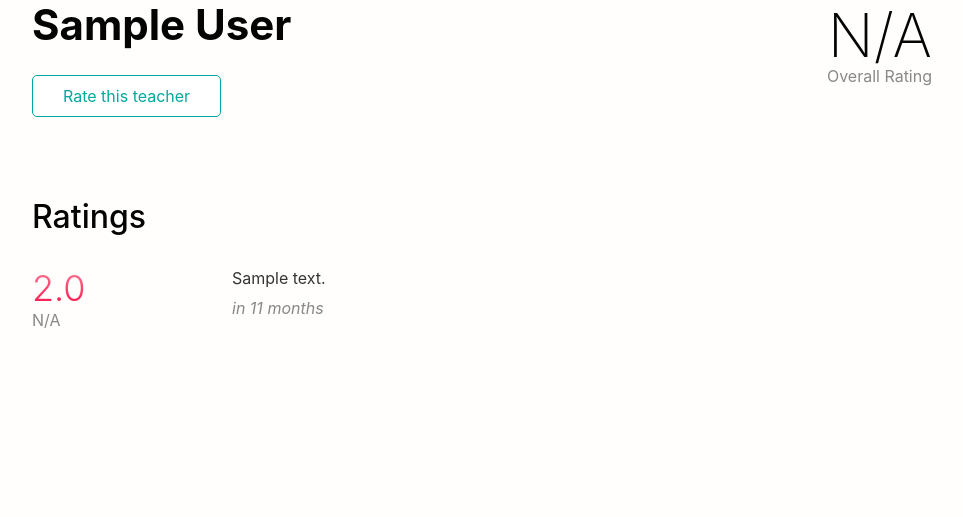
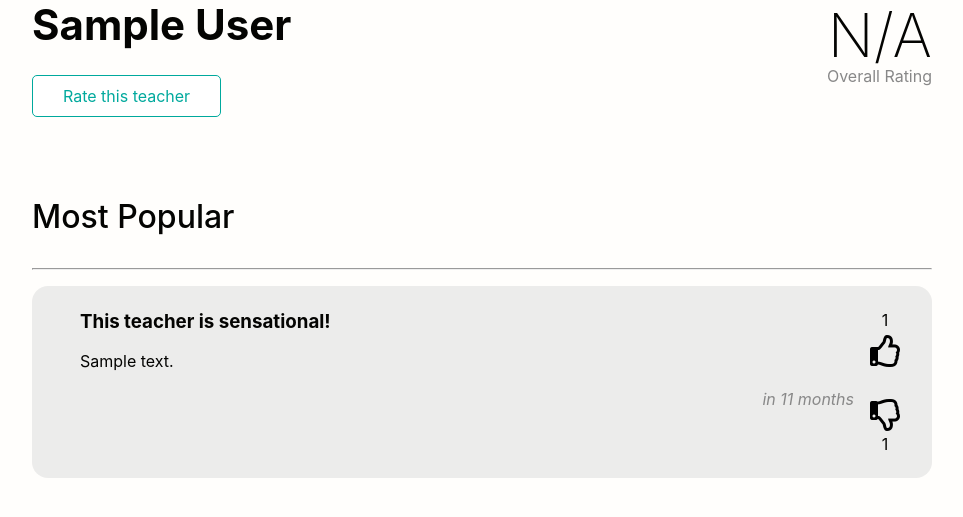
Before and after one commit to georgeyjm/Straight-Shooter, a Flask app: a page that uses shooter/templates/base.html in a window 1280 px wide. Shown: the part 151-668 px from the top of the page, without its empty margins (158-1121 px from the left). Run offline with Flask 2, Linux system fonts and the light colour scheme; tables that the repository leaves empty hold one stand-in row (values such as "Sample post"); data that the repository does not hold is empty; some libraries are stand-ins or nearby versions.

Commit message:
Basic forum functionality

```diff
--- a/shooter/models.py
+++ b/shooter/models.py
@@ -25,6 +25,7 @@ class Rating(db.Model):
     user_id = db.Column(db.Integer, db.ForeignKey('users.id'))
     class_id = db.Column(db.Integer, db.ForeignKey('classes.id'))
     teacher_id = db.Column(db.Integer, db.ForeignKey('teachers.id'))
+    parent_id = db.Column(db.Integer, db.ForeignKey('ratings.id'), nullable=True)
     rating = db.Column(db.Integer, nullable=False)
     comment = db.Column(db.Text, nullable=False)
     ups = db.Column(db.Integer, nullable=False, default=0)
--- a/shooter/static/scripts/teacher.js
+++ b/shooter/static/scripts/teacher.js
@@ -1,3 +1,7 @@
+/* User interaction */
+
+
+
 let lazyLoad = true;
 let offset = 0;
 let loadingAsync = false;
@@ -12,7 +16,9 @@ function ratingLevel(rating) {
 }
 
 function getClasses(f) {
-    let formData = {teacher_id: TEACHER_ID};
+    let formData = {
+        teacher_id: TEACHER_ID
+    };
     $.post('/get-classes', formData, resp => {
         if (resp.code === 0) classes = resp.data;
         f();
@@ -20,6 +26,7 @@ function getClasses(f) {
 }
 
 function loadRatings(offset) {
+    console.log('load ratings');
     let formData = {
         teacher_id: TEACHER_ID,
         offset: offset
@@ -31,17 +38,51 @@ function loadRatings(offset) {
             let allRatings = resp.data;
             for (let rating of allRatings) {
                 $(`
-                    <div class='rating-container'>
-                      <div class='rating-rating-container'>
-                        <p class='rating ${ ratingLevel(rating[1] / 2) }'>${ (rating[1] / 2).toFixed(1) }</p>
-                        <p class='secondary-info'>${ classes[rating[0]] }</p>
-                      </div>
-                      <div>
-                        <p class='text-body'>${ rating[2] }</p>
-                        <p class='secondary-info text-italics'>${ timeago.format(rating[5] * 1000) }</p>
-                      </div>
-                    </div>
-                `).hide().appendTo('#main-content').fadeIn();
+                <div class="wrapper">
+                <div class="comment">
+                <div class="comment-text">
+                    <h3>This teacher is sensational!</h3>
+                    <p class="comment-content">${ rating[2] }</p>
+                    <div class="secondary-info text-italics" style="text-align: right">${ timeago.format(rating[5] * 1000) }</div>
+                </div>
+
+                <div class="vote-section">
+                    <p class="upvote">${ rating[3] }</p><a class="vote-btn upvote"><i class="far fa-thumbs-up fa-2x"></i></a>
+                    <a class="vote-btn downvote"><i class="far fa-thumbs-down fa-2x"></i></a>
+                    <p class="downvote">${ rating[4] }</p>
+                </div>
+                </div>
+                </div>
+                `).hide().appendTo('#main-content').fadeIn().each(function() {
+                    addRatingCallback();
+                });
+                replies = rating[6]
+                if (replies != null) {
+                    for (let reply of replies) {
+                        $(`
+                        <div class="reply">
+                            <div class="show-reply"><i class="material-icons show-click">expand_more</i>
+                                <p>Hide Replies</p>
+                            </div>
+
+                            <div class="collapsible">
+                                <div class="comment">
+
+                                    <div class="comment-text">
+                                        <p class="comment-content">${ reply[2] }</p>
+                                        <div class="secondary-info text-italics" style="text-align: right">${ timeago.format(reply[5] * 1000) }</div>
+                                    </div>
+
+                                </div>
+
+                            </div>
+                        </div>
+                        `).appendTo('#main-content div.wrapper:last').each(function() {
+                            addRepliesCallback();
+                        });
+                    }
+
+                }
             }
 
             if (allRatings.length === 0) {
@@ -53,8 +94,39 @@ function loadRatings(offset) {
             }
         }
 
+
+
         loadingAsync = false;
     });
+}
+
+function addRatingCallback() {
+    $('.vote-btn:last').click(function () {
+        console.log("Called callback!");
+        if ($(this).children('i').hasClass('btn-checked')) {
+            $(this).children('i').removeClass('btn-checked');
+        } else {
+            $(this).children('i').addClass('btn-checked');
+        }
+    });
+}
+function addRepliesCallback() {
+
+    $('.show-reply:last').click(function () {
+        var content = this.nextElementSibling;
+
+        if ($('.show-click').text() === "expand_more") {
+            $('.show-click').text("expand_less");
+            $('.show-reply p').text("Show replies");
+            content.style.display = "none";
+
+        } else {
+            $('.show-click').text("expand_more");
+            $('.show-reply p').text("Hide replies");
+            content.style.display = "block";
+        }
+    });
+    console.log('Callbacks added');
 }
 
 
--- a/shooter/static/styles/teacher.css
+++ b/shooter/static/styles/teacher.css
@@ -53,6 +53,164 @@
 .footer {
     /* Since the positioning of the footer is very awkward */
     display: none;
+}
+
+/* Forum layout */
+.wrapper{
+    background-color: #d3d3d36e;
+    padding: 0.5rem 2rem;
+    margin: 1rem 0 0 0;
+    border-radius: 16px;
+}
+
+h2 {
+    margin-bottom: 2rem;
+}
+
+.collapsible {
+    /*display: block; */
+
+    overflow: hidden;
+    transition: height 200ms;
+}
+
+.reply {
+    padding-left: 3rem;
+    padding-right: 3rem;
+    font-size: 16px;
+    margin-top: 0;
+    margin-bottom: 2rem;
+}
+
+
+.show-reply {
+    display: flex;
+    flex-direction: row;
+}
+
+.show-reply p {
+    font-weight: bold;
+    color: #343432;
+    cursor: pointer;
+}
+
+.show-click {
+    margin-right: 0.5rem;
+    margin-top: -0.3rem;
+}
+
+.avatar.small {
+    width: 100px;
+    height: 100px;
+    background-image: url("assets/profile_user.jpg");
+    background-size: contain;
+    border-radius: 50%;
+}
+
+.name.small {
+    padding: 1rem;
+    text-align: center;
+}
+
+.profile-small {
+    width: 100px;
+    display: inline-block;
+}
+
+.vote-section {
+    display: flex;
+    flex-direction: column;
+    align-content: center;
+    float: right;
+    font-family: 'Libre Baskerville', serif;
+}
+
+.comment {
+    margin-top: 1rem;
+    display: flex;
+    margin-bottom: 1rem;
+}
+
+.comment-content {
+    margin-top: 1rem;
+    line-height: 1.5rem;
+    margin-bottom: 1rem;
+}
+
+
+.fa-thumbs-up  {
+    position: relative;
+    right: 0;
+    display: flex;
+    color: #000;
+    transition: 150ms ease-in-out;
+    margin-bottom: 1rem;
+    cursor: pointer;
+}
+
+.fa-thumbs-down {
+    position: relative;
+    right: 0;
+    top: 1rem;
+    display: flex;
+    color: #000;
+    transition: 150ms ease-in-out;
+    cursor: pointer;
+}
+
+.fa-thumbs-up:hover, .fa-thumbs-down:hover {
+    color: #00a99d;
+    transition: 150ms ease-in-out;
+}
+
+@keyframes wiggle {
+   0% { transform: rotate(0deg) scale(1); }
+   33% { transform: rotate(10deg)scale(1.2); }
+   67% { transform: rotate(-10deg) scale(1.2);}
+    100% { transform: rotate(0deg) scale(1);}
+}
+
+@keyframes down {
+    0% { transform: translateY(0); }
+    20% { transform: translateY(20%); }
+    50% { transform: translateY(0%); }
+    80% { transform: translateY(20%); }
+    100% { transform: translateY(0); }
+}
+
+.upvote .btn-checked {
+    color: #00a99d;
+    transition: 150ms ease-in-out;
+    animation-duration: 0.3s;
+    animation-iteration-count: 1;
+    animation-name: wiggle;
+
+}
+
+.downvote .btn-checked {
+    color: #00a99d;
+    transition: 150ms ease-in-out;
+    animation-duration: 0.4s;
+    animation-iteration-count: 1;
+    animation-name: down;
+}
+
+
+
+p.upvote {
+    margin-bottom: 0.3rem;
+    text-align: center;
+}
+
+p.downvote {
+    margin-top: 1.2rem;
+    text-align: center;
+}
+.comment-text {
+    display: inline-block;
+    vertical-align: top;
+    padding: 0 1rem 0 1rem ;
+    width: 100%;
 }
 
 /************** Responsive design ***************/
--- a/shooter/templates/base.html
+++ b/shooter/templates/base.html
@@ -5,6 +5,12 @@
   <meta charset='utf-8'>
 	<meta http-equiv='X-UA-Compatible' content='IE=edge'>
 	<meta name='viewport' content='width=device-width, initial-scale=1'>
+
+  <link rel="stylesheet" href="https://use.fontawesome.com/releases/v5.6.3/css/all.css" integrity="sha384-UHRtZLI+pbxtHCWp1t77Bi1L4ZtiqrqD80Kn4Z8NTSRyMA2Fd33n5dQ8lWUE00s/"
+  crossorigin="anonymous">
+  <link href="https://fonts.googleapis.com/icon?family=Material+Icons" rel="stylesheet">
+  <link href="https://fonts.googleapis.com/css?family=Libre+Baskerville" rel="stylesheet">
+
 
   <!-- Favicons -->
   <link rel='apple-touch-icon' sizes='180x180' href='/static/favicons/apple-touch-icon.png'>
--- a/shooter/templates/teacher.html
+++ b/shooter/templates/teacher.html
@@ -7,8 +7,10 @@
 {% block scripts %}
   {{ super() }}
   <script>const TEACHER_ID = {{ teacher_id }}, TEACHER_NAME = '{{ teacher_name }}';</script>
+  <script src='https://cdn.jsdelivr.net/npm/timeago.js@4.0.0-beta.2/dist/timeago.min.js'
+  integrity='sha256-yUmXY9C8hRTwEO76qiJepCcZ82pw4S1bZftvGpFPbtI=' crossorigin='anonymous'></script>
   <script src='/static/scripts/teacher.js'></script>
-  <script src='https://cdn.jsdelivr.net/npm/timeago.js@4.0.0-beta.2/dist/timeago.min.js' integrity='sha256-yUmXY9C8hRTwEO76qiJepCcZ82pw4S1bZftvGpFPbtI=' crossorigin='anonymous'></script>
+
 {% endblock %}
 
 {% block content %}
@@ -26,5 +28,6 @@
       <p class='secondary-info'>Overall Rating</p>
     </div>
   </div>
-  <h2>Ratings</h2>
+  <h2>Most Popular</h2>
+  <hr>
 {% endblock %}
--- a/shooter/views.py
+++ b/shooter/views.py
@@ -9,6 +9,8 @@ from shooter import app, db, login_manager
 from shooter.models import *
 from shooter.helper import *
 from shooter.site_config import *
+from sqlalchemy import and_, or_
+
 
 
 #################### Misc ####################
@@ -212,7 +214,8 @@ def get_ratings():
                     comment,
                     ups,
                     downs,
-                    created_ts
+                    created_ts,
+                    parent_id
                 ],
                 ...
             ]
@@ -229,8 +232,17 @@ def get_ratings():
 
     # Get the specified page of ratings
     offset = int(offset)
-    results = Rating.query.filter_by(teacher_id=teacher_id).offset(RATING_PAGE_SIZE * offset).limit(RATING_PAGE_SIZE).all()
-    results = [[i.class_id, i.rating, i.comment, i.ups, i.downs, i.created.timestamp()] for i in results]
+
+    query_results = Rating.query.filter(and_(Rating.teacher_id==teacher_id, Rating.parent_id==None)).offset(RATING_PAGE_SIZE * offset).limit(RATING_PAGE_SIZE).all()
+
+    results = []
+
+    for i in query_results:
+        replies = Rating.query.filter_by(parent_id=i.id).all()
+        replies_data = [[i.class_id, i.rating, i.comment, i.ups, i.downs, i.created.timestamp()] for i in replies]
+        results.append([i.class_id, i.rating, i.comment, i.ups, i.downs, i.created.timestamp(), replies_data])
+
+    #results = [[i.class_id, i.rating, i.comment, i.ups, i.downs, i.created.timestamp()] for i in results]
 
     return jsonify({'code': 0, 'data': results})
 
```
